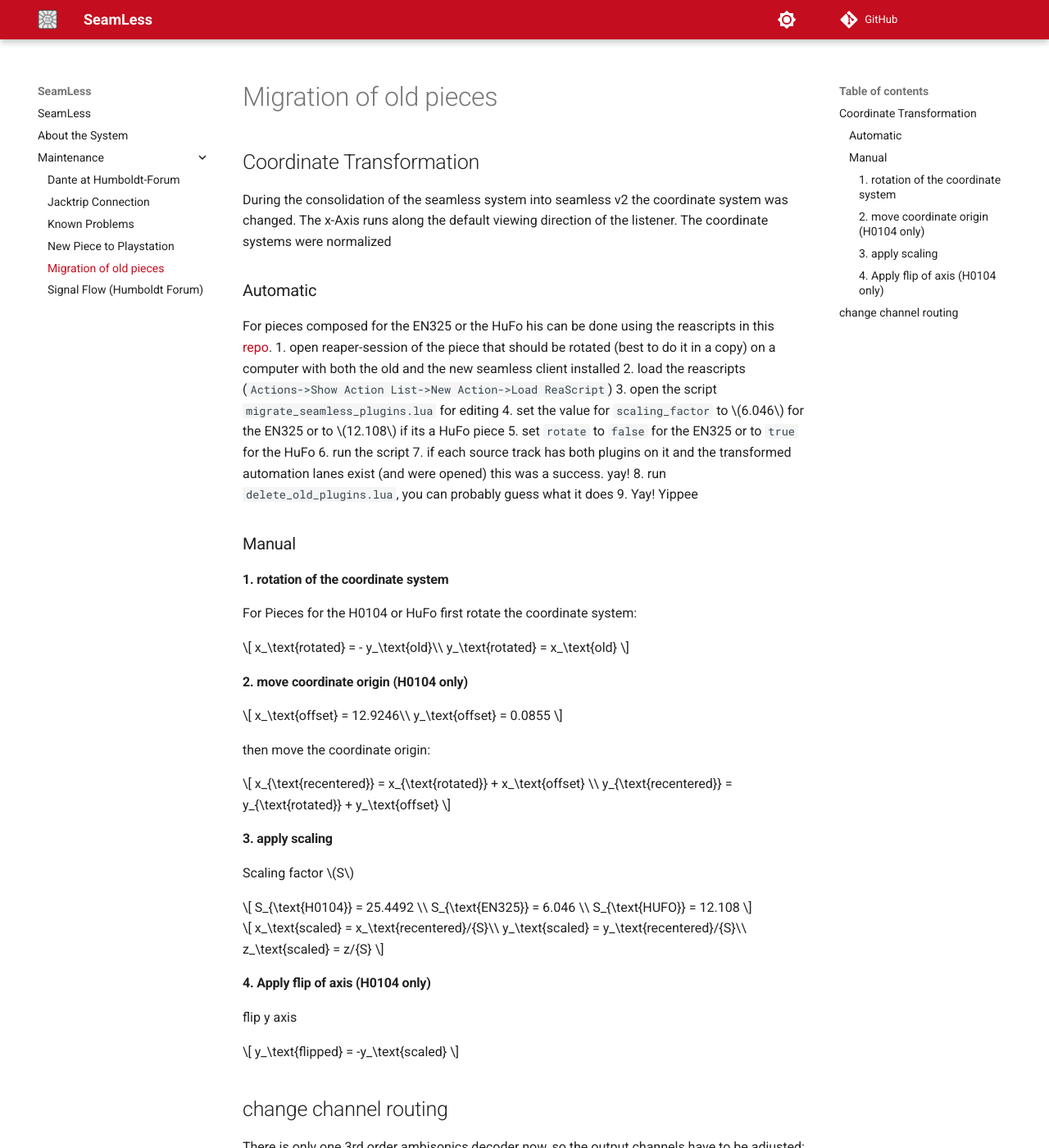
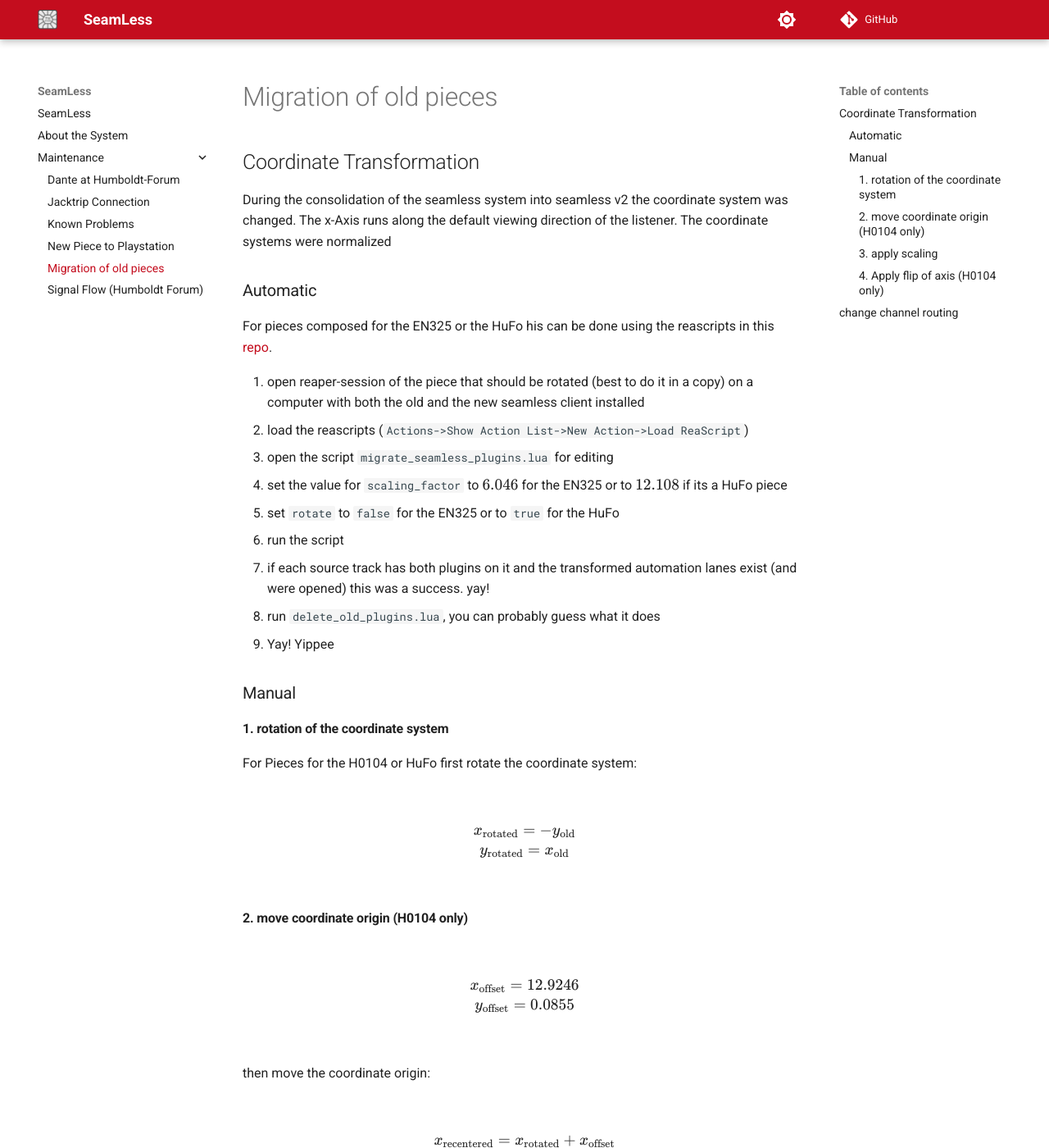
Before and after one commit to tu-studio/seamless-docs, an MkDocs documentation site: the page built from old/Documentation/docs/maintenance/old_project_migration.md, in a window 1280 px wide and 1400 px high. Shown: the whole window at 82% size. Built offline with MkDocs 1.6.1 and Material for MkDocs 9.7.7, drawn with Linux system fonts in a browser that asks for light colours; comment, search, counter and statistics services are not loaded; some of the changed lines change nothing that is shown; some of the changed text lies outside the part shown.

Commit message:
added basic maths rendering, fixed formatting

```diff
--- /dev/null
+++ b/old/Documentation/docs/javascripts/katex.js
@@ -0,0 +1,10 @@
+document$.subscribe(({ body }) => {
+  renderMathInElement(body, {
+    delimiters: [
+      { left: "$$",  right: "$$",  display: true },
+      { left: "$",   right: "$",   display: false },
+      { left: "\\(", right: "\\)", display: false },
+      { left: "\\[", right: "\\]", display: true }
+    ],
+  })
+})
--- a/old/Documentation/docs/maintenance/old_project_migration.md
+++ b/old/Documentation/docs/maintenance/old_project_migration.md
@@ -7,6 +7,7 @@
 
 ### Automatic
 For pieces composed for the EN325 or the HuFo his can be done using the reascripts in this [repo](https://github.com/TU-Studio/ReaScripts).
+
 1. open reaper-session of the piece that should be rotated (best to do it in a copy) on a computer with both the old and the new seamless client installed
 2. load the reascripts (`Actions->Show Action List->New Action->Load ReaScript`)
 3. open the script `migrate_seamless_plugins.lua` for editing
--- a/old/Documentation/mkdocs.yml
+++ b/old/Documentation/mkdocs.yml
@@ -40,6 +40,13 @@
 
 extra_css:
   - stylesheets/extra.css
+  - https://unpkg.com/katex@0/dist/katex.min.css
+
+extra_javascript:
+  - javascripts/katex.js
+  - https://unpkg.com/katex@0/dist/katex.min.js
+  - https://unpkg.com/katex@0/dist/contrib/auto-render.min.js
+
 
 markdown_extensions:
   - attr_list
```
